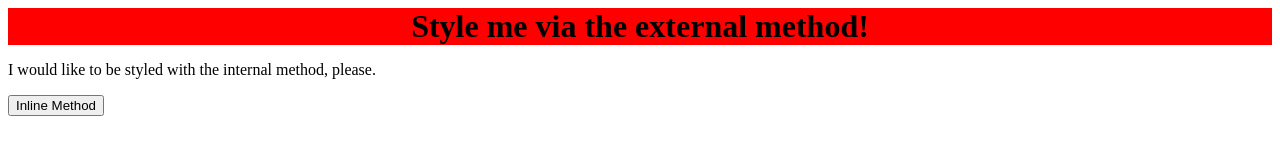
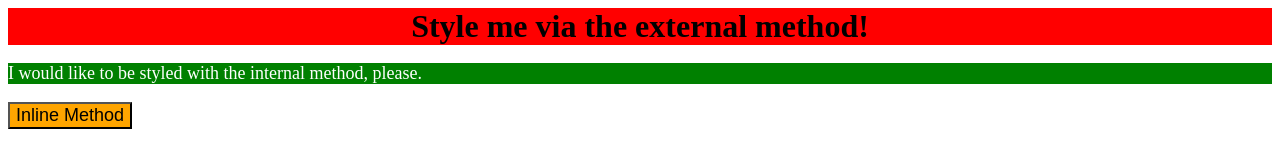
Before and after one commit to jaydools/Odin-CSS-Exercises, a plain HTML site: page exercise1/index.html in a window 1280 px wide. Drawn offline with Linux system fonts and the light colour scheme.

Commit message:
exercise 1 finished

```diff
--- a/exercise1/index.html
+++ b/exercise1/index.html
@@ -6,10 +6,17 @@
     <meta name="viewport" content="width=device-width, initial-scale=1.0">
     <title>Methods for Adding CSS</title>
     <link rel="stylesheet" href="style.css">
+    <style>
+       p {
+        background-color: green;
+        color: white;
+        font-size: 18px;
+       }
+    </style>
   </head>
   <body>
     <div>Style me via the external method!</div>
     <p>I would like to be styled with the internal method, please.</p>
-    <button>Inline Method</button>
+    <button style="background-color:orange; font-size: 18px">Inline Method</button>
   </body>
 </html>
```
